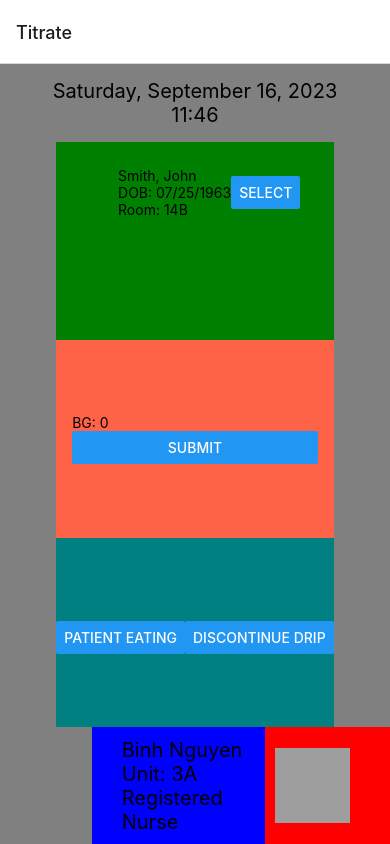
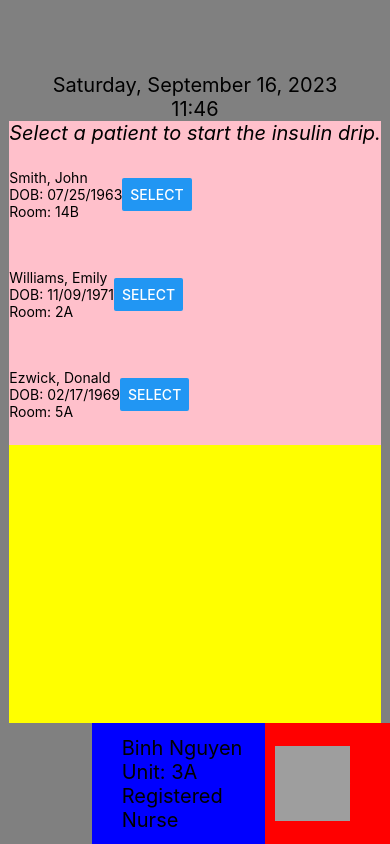
Before and after one commit to sugar-guardians/HopHacks2023, a React Native app in the folder nurse_app/: screen /Titrate in a window 390 px wide. Built offline with nearby package versions, Linux system fonts and the light colour scheme; grey boxes are pictures that could not be loaded.

Commit message:
fe progress

```diff
--- a/nurse_app/AppNavigator.js
+++ b/nurse_app/AppNavigator.js
@@ -9,11 +9,14 @@ const Stack = createStackNavigator();
 
 function AppNavigator() {
   return (
-    <Stack.Navigator initialRouteName="Login">
+    <Stack.Navigator
+      initialRouteName="Login"
+      screenOptions={{  headerShown: false}}
+    >
       {/* <Stack.Screen name="Login" component={LoginScreen} />
       <Stack.Screen name="Signup" component={SignupScreen} /> */}
-      {/* <Stack.Screen name="StartDrip" component={StartDrip} /> */}
-      <Stack.Screen name="Titrate" component={Titrate} />
+      <Stack.Screen name="StartDrip" component={StartDrip} />
+      {/* <Stack.Screen name="Titrate" component={Titrate} /> */}
     </Stack.Navigator>
   );
 }
--- a/nurse_app/components/BGInput.js
+++ b/nurse_app/components/BGInput.js
@@ -5,17 +5,18 @@ const styles = StyleSheet.create({
   wrapper: {
     display: 'flex',
     flexDirection: 'row',
+    paddingBottom: 20,
   }
 });
 
 export default function BGInput({ id }) {
-  const [bg, setBg] = useState("0");
+  const [bg, setBg] = useState("");
 
   return (
     <SafeAreaView>
       <View style={styles.wrapper}>
         <Text>BG: </Text>
-        <TextInput onChangeText={setBg} value={bg} keyboardType="numeric" />
+        <TextInput onChangeText={setBg} value={bg} inputMode="numeric" />
       </View>
       <Button title="Submit" />
     </SafeAreaView>
--- a/nurse_app/components/Header.js
+++ b/nurse_app/components/Header.js
@@ -4,10 +4,10 @@ import { View, Text, StyleSheet } from 'react-native';
 
 const styles = StyleSheet.create({
   container: {
-    flex: 0.1,
+    flex: 0.15,
     display: 'flex',
     alignItems: 'center',
-    justifyContent: 'center',
+    justifyContent: 'flex-end',
   },
   text: {
     fontSize: 20,
```
